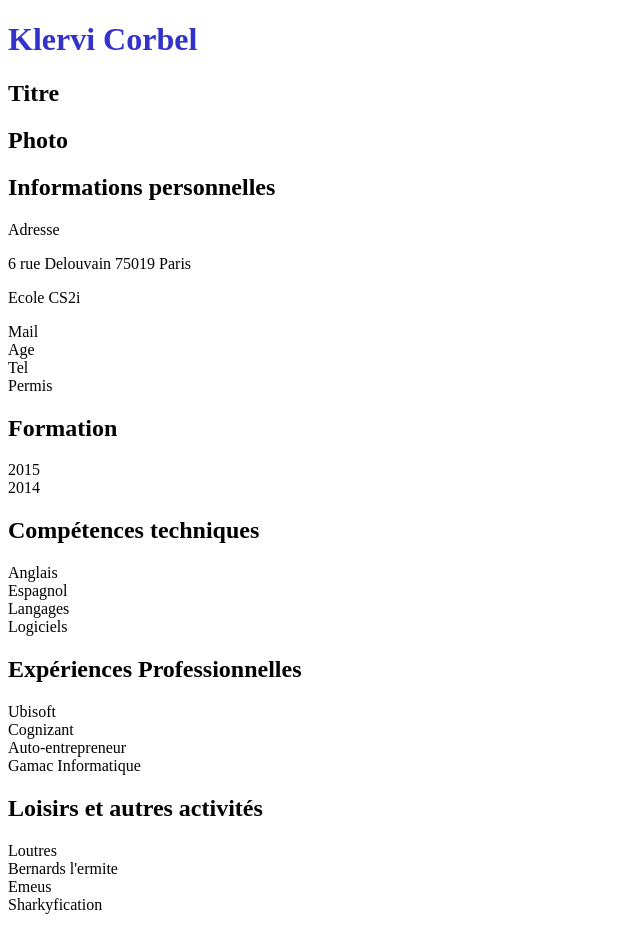
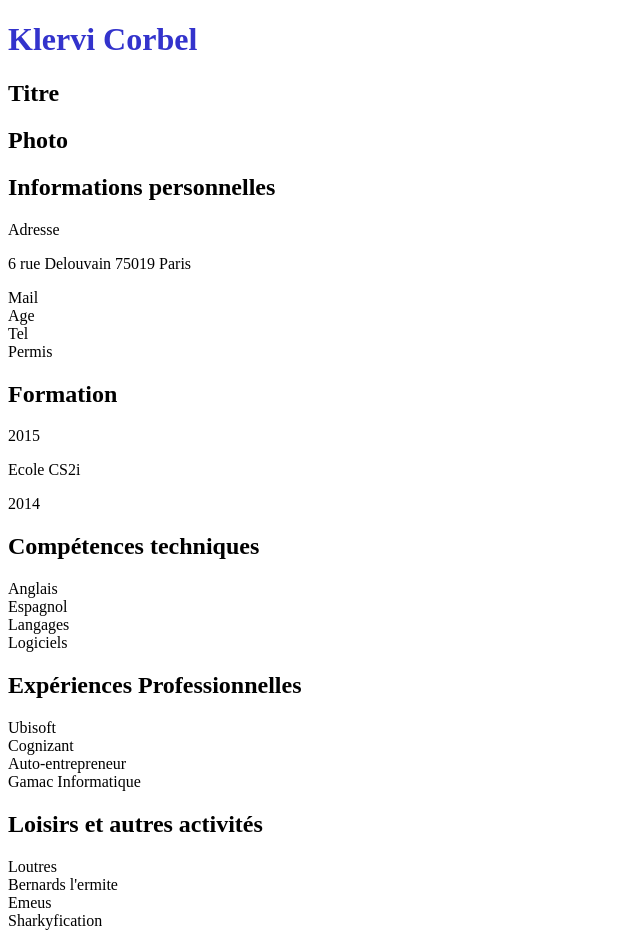
Before and after one commit to klervicn/klervicn-blog-resume, a Next.js app: page / in a window 1280 px wide. Shown: the whole page, without its empty margins (0-640 px from the left). Built offline with nearby package versions, Linux system fonts and the light colour scheme.

Commit message:
Add components

```diff
--- a/components/CaptionLine.js
+++ b/components/CaptionLine.js
@@ -1,8 +1,8 @@
 import React from "react";
 
 // Mettre en italique et bcp plus petit, même alignement que les lignes
-export default ({ caption, style = {}, ...props }) => (
+export default ({ children, style = {}, ...props }) => (
   <div>
-    <p>{caption}</p>
+    <p>{children}</p>
   </div>
 );
--- /dev/null
+++ b/components/HeadLabel.js
@@ -0,0 +1,4 @@
+import React from "react";
+
+// Aligné au centre, bordure ? Créer un tableau ?
+export default ({ children, style = {}, ...props }) => <h2>{children}</h2>;
--- a/components/HeadSection.js
+++ b/components/HeadSection.js
@@ -1,8 +1,7 @@
 import React from "react";
 
-// Aligné au centre, bordure ? Créer un tableau ?
-export default ({ name, style = {}, ...props }) => (
+export default ({ children, style = {}, ...props }) => (
   <div>
-    <h2>{name}</h2>
+    {children}
   </div>
 );
--- a/components/Line.js
+++ b/components/Line.js
@@ -1,8 +1,4 @@
 import React from "react";
 
 // Diminuer la font-size, faire en sorte que ce soit aligné à gauche après le label
-export default ({ content, style = {}, ...props }) => (
-  <div>
-    <p>{content}</p>
-  </div>
-);
+export default ({ children, style = {}, ...props }) => <p>{children}</p>;
--- a/components/LineLabel.js
+++ b/components/LineLabel.js
@@ -1,8 +1,8 @@
 import React from "react";
 
 // Aligné à gacuche, en gras ?
-export default ({ label, style, picto = {}, ...props }) => (
+export default ({ children, style, picto = {}, ...props }) => (
   <div>
-    <label>{label}</label>
+    <label>{children}</label>
   </div>
 );
--- a/pages/index.js
+++ b/pages/index.js
@@ -5,6 +5,10 @@ import HeadSection from "../components/HeadSection";
 import LineLabel from "../components/LineLabel";
 import Line from "../components/Line";
 import CaptionLine from "../components/CaptionLine";
+import HeadLabel from "../components/HeadLabel";
+
+/*
+             */
 
 export default class Home extends React.Component {
   render() {
@@ -18,42 +22,42 @@ export default class Home extends React.Component {
         <div>
           <TitleSection />
         </div>
-        <div className="PersonalInformation">
-          <HeadSection name="Informations personnelles" />
-          <LineLabel label="Adresse" />
-          <Line content="6 rue Delouvain 75019 Paris" />
-          <CaptionLine caption="Ecole CS2i" />
-          <LineLabel label="Mail" />
-          <LineLabel label="Age" />
-          <LineLabel label="Tel" />
-          <LineLabel label="Permis" />
-        </div>
-        <div className="Studies">
-          <HeadSection name="Formation" />
-          <LineLabel label="2015" />
-          <LineLabel label="2014" />
-        </div>
-        <div className="Skills">
-          <HeadSection name="Compétences techniques" />
-          <LineLabel label="Anglais" />
-          <LineLabel label="Espagnol" />
-          <LineLabel label="Langages" />
-          <LineLabel label="Logiciels" />
-        </div>
-        <div className="ProfessionalExperiences">
-          <HeadSection name="Expériences Professionnelles" />
-          <LineLabel label="Ubisoft" />
-          <LineLabel label="Cognizant" />
-          <LineLabel label="Auto-entrepreneur" />
-          <LineLabel label="Gamac Informatique" />
-        </div>
-        <div className="Others">
-          <HeadSection name="Loisirs et autres activités" />
-          <LineLabel label="Loutres" />
-          <LineLabel label="Bernards l'ermite" />
-          <LineLabel label="Emeus" />
-          <LineLabel label="Sharkyfication" />
-        </div>
+        <HeadSection>
+          <HeadLabel>Informations personnelles</HeadLabel>
+          <LineLabel>Adresse</LineLabel>
+          <Line>6 rue Delouvain 75019 Paris</Line>
+          <LineLabel>Mail</LineLabel>
+          <LineLabel>Age</LineLabel>
+          <LineLabel>Tel</LineLabel>
+          <LineLabel>Permis</LineLabel>
+        </HeadSection>
+        <HeadSection>
+          <HeadLabel>Formation</HeadLabel>
+          <LineLabel>2015</LineLabel>
+          <CaptionLine>Ecole CS2i</CaptionLine>
+          <LineLabel>2014</LineLabel>
+        </HeadSection>
+        <HeadSection>
+          <HeadLabel>Compétences techniques</HeadLabel>
+          <LineLabel>Anglais</LineLabel>
+          <LineLabel>Espagnol</LineLabel>
+          <LineLabel>Langages</LineLabel>
+          <LineLabel>Logiciels</LineLabel>
+        </HeadSection>
+        <HeadSection>
+          <HeadLabel>Expériences Professionnelles</HeadLabel>
+          <LineLabel>Ubisoft</LineLabel>
+          <LineLabel>Cognizant</LineLabel>
+          <LineLabel>Auto-entrepreneur</LineLabel>
+          <LineLabel>Gamac Informatique</LineLabel>
+        </HeadSection>
+        <HeadSection>
+          <HeadLabel>Loisirs et autres activités</HeadLabel>
+          <LineLabel>Loutres</LineLabel>
+          <LineLabel>Bernards l'ermite</LineLabel>
+          <LineLabel>Emeus</LineLabel>
+          <LineLabel>Sharkyfication</LineLabel>
+        </HeadSection>
       </div>
     );
   }
```
